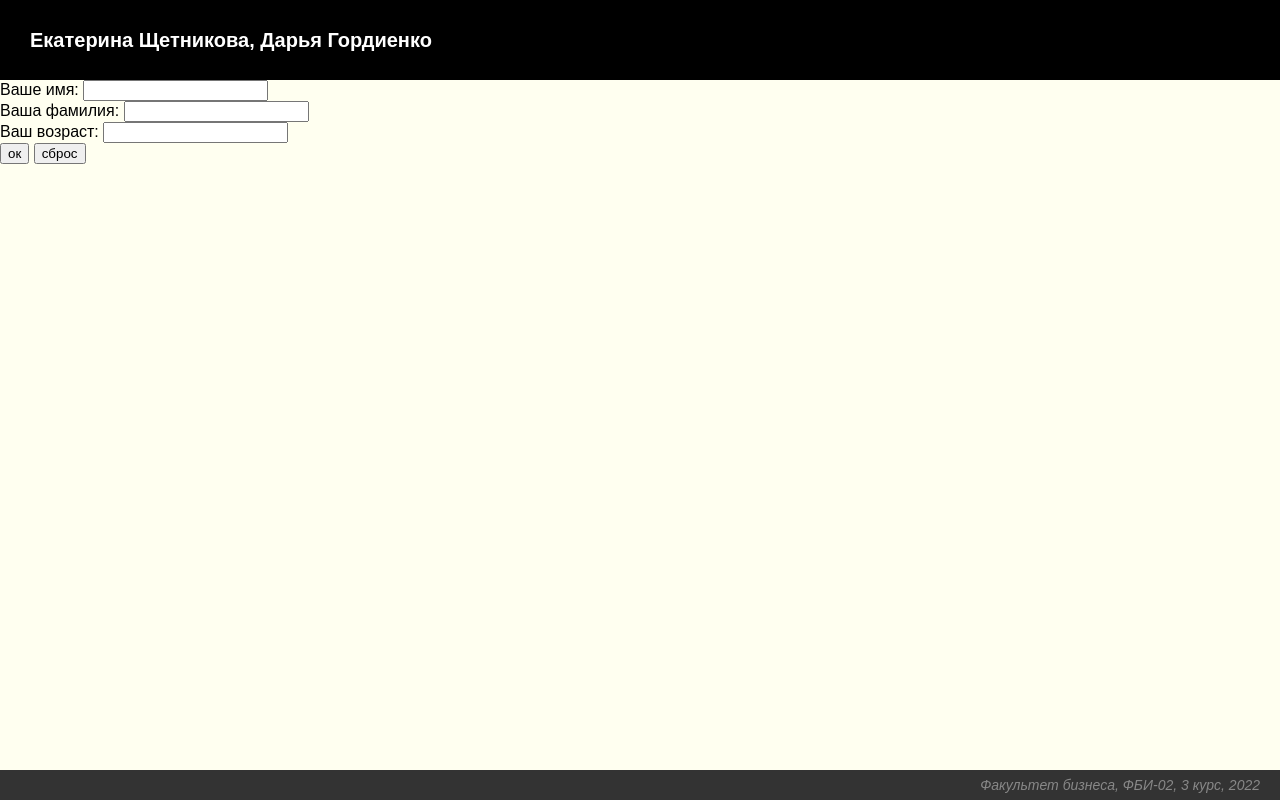
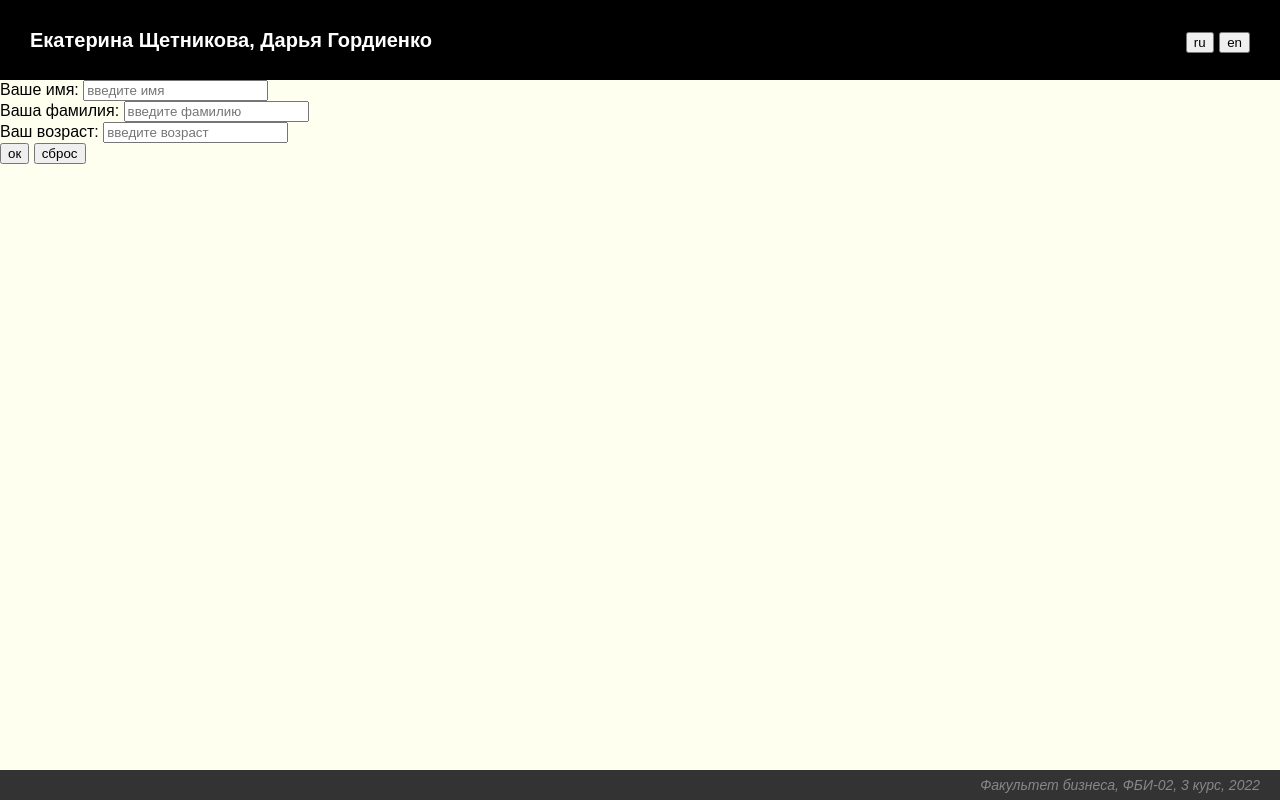
Before and after one commit to shchetnikova/nstu-5, a plain HTML site: page lab6.html in a window 1280 px wide. Drawn offline with Linux system fonts and the light colour scheme.

Commit message:
Переводы

```diff
--- a/lab6.css
+++ b/lab6.css
@@ -11,6 +11,11 @@ body {
         font-weight: bold;
         line-height: 80px;
         padding-left: 30px;
+    }
+    .header .language {
+        position: absolute;
+        right: 30px;
+        top: 0px;
     }
     .footer {
         background-color: #333;
--- a/lab6.html
+++ b/lab6.html
@@ -11,33 +11,37 @@
             let s = 'яблоки';
             console.log('x=', x, 's=', s);
         </script>
+        <script src="lab6.js"></script>
     </head>
     <body>
         <div class="header">
-                Екатерина Щетникова,
-                Дарья Гордиенко
+                <div id="student">Екатерина Щетникова, Дарья Гордиенко</div>
+                <div class="language">
+                    <input type="button" value="ru" onclick="setRussian()">
+                    <input type="button" value="en" onclick="setEnglish()">
+                </div>
         </div>
         <div class="content">
             <form>
                 <div>
                     <div>
-                        <span> Ваше имя</span>: <input type="text">
+                        <span id="your name"> Ваше имя</span>: <input type="text" id="input-name" placeholder="введите имя">
                     </div>
                     <div>
-                        <span> Ваша фамилия</span>: <input type="text">
+                        <span id="your surname"> Ваша фамилия</span>: <input type="text" id="input-surname" placeholder="введите фамилию">
                     </div>
                     <div>
-                        <span> Ваш возраст</span>: <input type="number">
+                        <span id="your age"> Ваш возраст</span>: <input type="number" id="input-age" placeholder="введите возраст">
                     </div>
                     <div>
-                        <input type="button" value="ок">
-                        <input type="reset" value="сброс">
+                        <input type="button" value="ок" id="ok-button">
+                        <input type="reset" value="сброс" id="reset-button">
                     </div>
                 </div>
             </form>
         </div>
 
-        <div class="footer">
+        <div class="footer" id="footer">
             Факультет бизнеса, ФБИ-02, 3 курс, 2022
         </div>
     </body>
--- /dev/null
+++ b/lab6.js
@@ -0,0 +1,21 @@
+function setRussian() {
+    let name = document.getElementById('student');
+    name.innerHTML = 'Екатерина Щетникова, Дарья Гордиенко';
+
+    let footer = document.getElementById('footer');
+    footer.innerHTML = 'Факультет бизнеса, ФБИ-02, 3 курс, 2022';
+
+    document.getElementById('your-name').innerHTML = 'Ваше имя';
+    document.getElementById('input-name').placeholder = 'введите имя';
+}
+
+function setEnglish(){
+    let name = document.getElementById('student');
+    name.innerHTML = 'Shchetnikova Ekaterina, Gordienko Daria';
+
+    let footer = document.getElementById('footer');
+    footer.innerHTML = 'Faculty of Business, FBI-02, 3rd year, 2022';
+
+    document.getElementById('your-name').innerHTML = 'Your name';
+    document.getElementById('input-name').placeholder = 'enter your name';
+}
```
